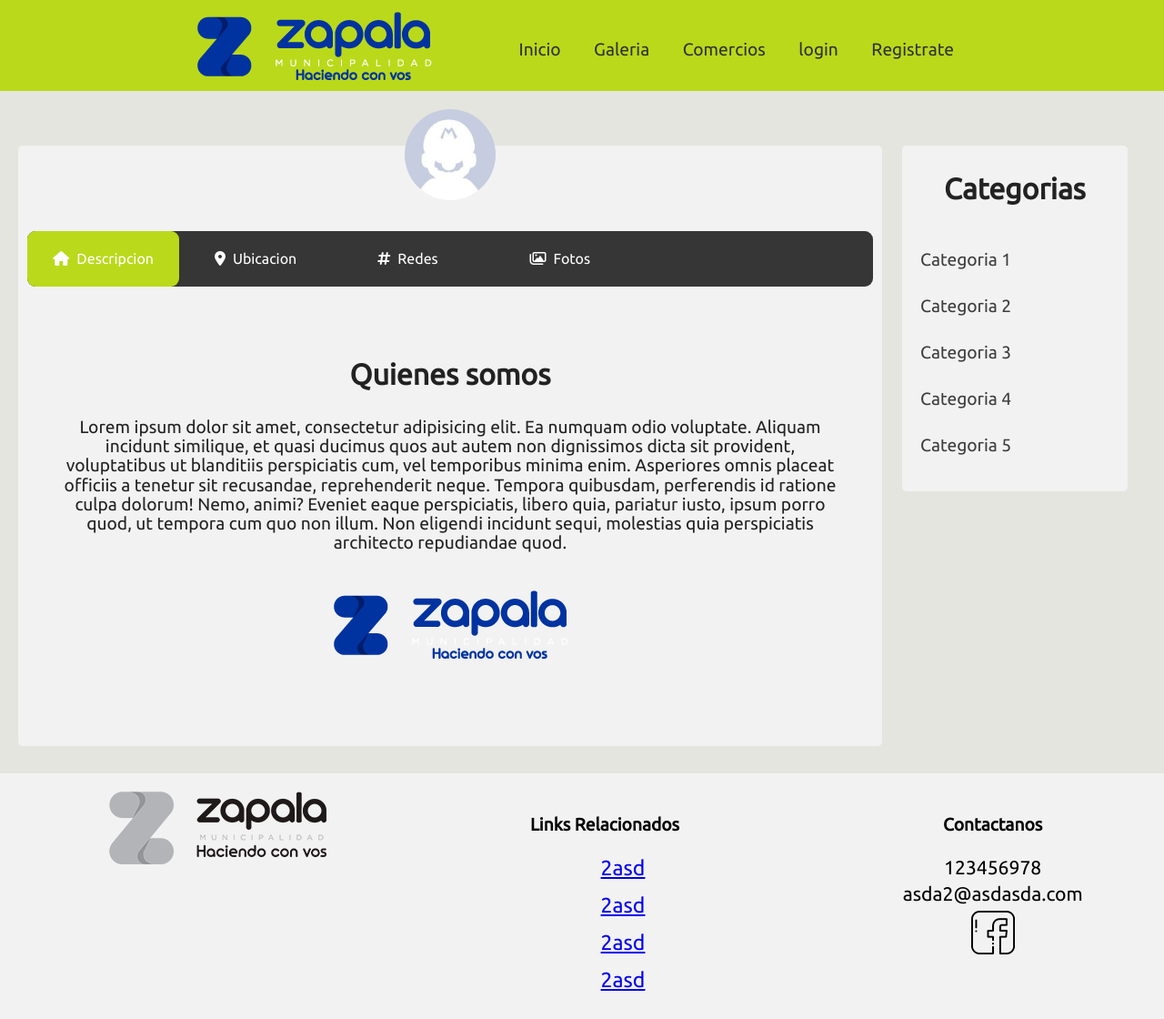
After one commit to DavidViillanueva/proyect_muni, a PHP site: page /comercio/perfil_comercio.php in a window 1280 px wide. The commit adds this page. Shown: the whole page at 91% size. Run offline with PHP 8.4, Linux system fonts and the light colour scheme; some libraries are stand-ins or nearby versions.

Commit message:
previo a cambiar el menu...de nuevo

```diff
--- a/CSS/estilos.css
+++ b/CSS/estilos.css
@@ -3,14 +3,17 @@
 body{
 	background-attachment: fixed;
 	color: #222222;
-	font-family: Arial, Helvetica, sans-serif;
 	font-size: 1.2rem;
 	line-height: 1.1em;
 	margin: 0;
 	background-color: #E4E5DF;
 	background-position: center;
+	font-family: 'Ubuntu', sans-serif;
+	position: absolute;
+	display: flex;
+	flex-direction: column;
+
 	width: 100%;
-
 }
 
 
@@ -25,8 +28,10 @@ p{
 
 
 
-.main{
-	padding-top: 9rem;
+main{
+	flex: 1;
+	padding-top: 60px;
+	padding-bottom: 30px;
 }
 
 /*select de la pagina de comercios.php*/
@@ -81,8 +86,9 @@ p{
     background:#f2f2f2;
     color:black;
     height: 300px;
-	position: relative;
 	text-align: center;
+	bottom: 0;
+	flex:1;
 }
 
 
--- a/CSS/style-menu.css
+++ b/CSS/style-menu.css
@@ -7,11 +7,10 @@ header{
 	background: #BAD91B;
 	color: #323131;
 	max-height: 100px;
-	position: fixed;
 	left: 0;
 	top: 0;
     right: 0;
-
+    flex: 1;
 }
 header a{
 	color: #323131;
@@ -40,9 +39,8 @@ header a{
 }
 
 .navegador ul li{
-	display: inline-block;
+    display: inline-block;
 }
-
 .navegador ul li a{
 	display: block;
 	padding: 0.6rem 1rem;
@@ -59,8 +57,7 @@ header a{
     visibility: hidden;
     padding: 1em;
     position: absolute;
-    top: 40px;
-    right: 20px;
+
 }
 .menu-open .hamburger{
     transform: rotate(45deg);
@@ -95,7 +92,7 @@ header a{
         width: 100%;
     }
     .contenedor .logo{
-        min-width: 370px;
+        min-width: 300px;
         margin-top: 20px;
         margin-left: 20px;
 		background: url(../img/Logo.png) top left no-repeat;
@@ -103,21 +100,24 @@ header a{
         height: 70px;
     }
     .navegador{
+        opacity: 0;
         margin-top: 10px;
-        left: 375px;
         flex: 1;
         text-align: center;
         visibility: hidden;
-        background: rgb(157, 199, 4);
+        background: rgba(157, 199, 4, 0.986);
         transition: all ease-in-out 500ms;
         position: relative;
         z-index: 1;
     }
     .navegador-open{
         visibility: visible;
-        transform: translateX(-375px);
+        transform: scale(1);
+        opacity: 1;
     }
     .navegador ul li{
+        text-transform: uppercase;
+        border-bottom: 1px solid #7070707e;
         display: block;
         width: 100%;
         padding-top: 10px;
@@ -125,10 +125,13 @@ header a{
     }
 
     .navegador ul li:last-child{
-        border-bottom: 1px solid#BAD91B;
+        border-bottom: 1px solid rgba(157, 199, 4, 0.986);
     }
 
     .menu-toggle{
         visibility: visible;
+        top: 30px;
+        right: 0px;
     }
+
 }
--- a/colores.txt
+++ b/colores.txt
@@ -2,4 +2,5 @@ verde = c2d500
 verde hover = b6ce00
 azul = 1664c1
 gris = eaeaea
+gris oscuro = f2f2f2
 negro = 3d3d3d
--- /dev/null
+++ b/comercio/css/style_comercio.css
@@ -0,0 +1,180 @@
+.profile{
+    margin-left: 20px;
+    margin-right: 20px;
+    flex-wrap: wrap;
+    height: auto;
+    text-align: center;
+}
+.cuerpo{
+    position: relative;
+    float: left;
+    background-color: #f2f2f2;
+    padding: 10px;
+    width: 75%;
+    border-radius: 5px;
+}
+.cuerpo .user{
+    text-align: center;
+}
+.icon-shop{
+    border-radius: 50%;
+    height: 100px;
+    width: 100px;
+    margin-top: -50px;
+}
+.socials{
+    display: flex;
+    flex-wrap: wrap;
+}
+.socials .face{
+    text-align: center;
+    flex:1;
+    padding-bottom: 40px;
+}
+.socials .mail{
+    text-align:center;
+    flex:1;
+    padding-bottom: 40px;
+}
+.socials .cel{
+    text-align: center;
+    flex:1;
+    padding-bottom: 40px;
+}
+.socials a{
+    text-decoration: none;
+
+}
+.socials .icon{
+    font-size: 35px;
+    color: #707070;
+}
+
+
+
+.wrap{
+	margin: 30px auto;
+}
+
+ul.tabs{
+    border-radius: 9px;
+	background: #363636;
+	list-style: none;
+    display: flex;
+    padding: 0px;
+}
+
+ul.tabs li{
+	width: 18%;
+}
+
+ul.tabs li a{
+	color: #fff;
+	text-decoration: none;
+	font-size: 16px;
+	text-align: center;
+
+	display: block;
+	padding: 20px 0px;
+}
+
+.Tabactive{
+    background: #BAD91B;
+    border-radius: 9px;
+}
+
+ul.tabs li a .tab-text{
+	margin-left: 8px;
+}
+
+.secciones{
+    width: 100%;
+}
+
+.secciones article{
+	padding: 30px;
+}
+
+
+aside{
+    background-color: #f2f2f2;
+    float: right;
+    margin-right: 20px;
+    width: 20%;
+    border-radius: 5px;
+}
+aside nav{
+    text-align: left;
+}
+aside nav ul{
+    list-style: none;
+    padding: 5px;
+}
+aside nav ul li:hover{
+    background-color: #a8a8a8;
+    cursor: pointer;
+}
+aside nav ul li{
+
+    border-radius: 5px;
+    padding-top: 15px;
+    padding-bottom: 15px;
+}
+aside nav ul li a{
+    text-decoration: none;
+    padding-left: 15px;
+    color: #3d3d3d;
+}
+
+@media screen and (max-width: 700px){
+    .profile{
+        display: inline-flex;
+    }
+    .cuerpo{
+        width: 100%;
+
+    }
+	ul.tabs li{
+		width: none;
+		flex-basis: 0;
+		flex-grow: 1;
+	}
+}
+
+@media screen and (max-width: 450px){
+    body{
+        width: unset;
+    }
+    .cuerpo{
+        width: 99%;
+    }
+	ul.tabs li a{
+		padding: 15px 0px;
+	}
+
+	ul.tabs li a .tab-text{
+		display: none;
+	}
+
+	.secciones article{
+		padding: 20px;
+    }
+
+    .socials .face{
+        text-align: left;
+    }
+    .socials .mail{
+        text-align: left;
+    }
+
+    .socials .cel{
+        text-align: left;
+    }
+
+    aside{
+        margin-top: 20px;
+        width: 100%;
+        margin-right: 0px;
+    }
+
+}
--- /dev/null
+++ b/comercio/javascript/menu_tabs.js
@@ -0,0 +1,15 @@
+$(document).ready(function(){
+	$('ul.tabs li a:first').addClass('Tabactive');
+	$('.secciones article').hide();
+	$('.secciones article:first').show();
+
+	$('ul.tabs li a').click(function(){
+		$('ul.tabs li a').removeClass('Tabactive');
+		$(this).addClass('Tabactive');
+		$('.secciones article').hide();
+
+		var activeTab = $(this).attr('href');
+		$(activeTab).show();
+		return false;
+	});
+});
--- /dev/null
+++ b/comercio/perfil_comercio.php
@@ -0,0 +1,170 @@
+<!doctype html>
+<html lang="es">
+<head>
+	<meta charset="utf-8">
+	<meta name="viewport" content="width=device-width, initial-scale=1">
+    <link rel="stylesheet" type="text/css" href="../CSS/estilos.css">
+    <link rel="stylesheet" type="text/css" href="../CSS/estilos_popup.css">
+    <link rel="stylesheet" type="text/css" href="../CSS/style-menu.css">
+    <link rel="stylesheet" type="text/css" href="css/style_comercio.css">
+
+	<link rel="icon" href="Logo.png" type="../img/text/png"/>
+
+
+
+	<link rel="stylesheet" href="https://use.fontawesome.com/releases/v5.5.0/css/all.css">
+	<link href="https://fonts.googleapis.com/css2?family=Ubuntu&display=swap" rel="stylesheet">
+	<script src="https://kit.fontawesome.com/5d5c86fd92.js" crossorigin="anonymous"></script>
+
+    <script src="https://code.jquery.com/jquery-3.2.1.min.js"></script>
+    <script src="javascript/menu_tabs.js"></script>
+
+	<link rel="icon" href="Logo.png" type="img/Logo.png"/>
+
+
+<title>Compra venta Zapala</title>
+
+
+</head>
+
+<body>
+	<header>
+        <div class="contenedor">
+            <div class="logo"></div>
+
+            <div id="menu-toggle" class="menu-toggle" onClick="cambiarClase()">
+                <div class="hamburger"></div>
+            </div>
+
+            <nav class="navegador" id="navegador">
+				<ul>
+					<li><a href="Indexs.php">Inicio</i> </menu-icon></a></li>
+					<li><a href="HTML/galeria.html">Galeria</a></li>
+					<li><a href="comercios.php">Comercios</a></li>
+					<li><a id="btn-abrir-popup" class="btn-abrir-popup" href="#">login</i></a></li>
+					<li><a href="registrarse.php">Registrate</a></li>
+				</ul>
+			</nav>
+		</div>
+	</header>
+	<script src="../javascript/menu.js"></script>
+
+
+    <main class="profile">
+		<div class="cuerpo">
+            <!-- imagen user -->
+            <div class="user">
+                <img class="icon-shop" src="../img/profile-default.jpg" alt="">
+            </div>
+            <!-- menu por tabs -->
+            <div class="wrap">
+                <ul class="tabs">
+                    <li><a href="#tab1"><span class="fa fa-home"></span><span class="tab-text">Descripcion</span></a></li>
+                    <li><a href="#tab2"><span><i class="fas fa-map-marker-alt"></i></span><span class="tab-text">Ubicacion</span></a></li>
+                    <li><a href="#tab3"><span><i class="fas fa-hashtag"></i></span><span class="tab-text">Redes</span></a></li>
+                    <li><a href="#tab4"><span><i class="far fa-images"></i></span><span class="tab-text">Fotos</span></a></li>
+                </ul>
+
+                <div class="secciones">
+                    <article id="tab1">
+                        <h1>Quienes somos</h1>
+                        <p>Lorem ipsum dolor sit amet, consectetur adipisicing elit. Ea numquam odio voluptate. Aliquam incidunt similique, et quasi ducimus quos aut autem non dignissimos dicta sit provident, voluptatibus ut blanditiis perspiciatis cum, vel temporibus minima enim. Asperiores omnis placeat officiis a tenetur sit recusandae, reprehenderit neque. Tempora quibusdam, perferendis id ratione culpa dolorum! Nemo, animi? Eveniet eaque perspiciatis, libero quia, pariatur iusto, ipsum porro quod, ut tempora cum quo non illum. Non eligendi incidunt sequi, molestias quia perspiciatis architecto repudiandae quod.</p>
+                        <img src="../img/logozapala.png" alt="">
+                    </article>
+                    <article id="tab2">
+                        <h1>Ubicanos</h1>
+                        <div class="mapa">
+                            <p>Lorem ipsum dolor sit amet consectetur adipisicing elit. Magni suscipit cupiditate quod ex omnis eius similique laborum dolorum? Mollitia magni repellendus expedita sequi tempore, harum blanditiis eos consequatur omnis quam.</p>
+                        </div>
+                    </article>
+                    <article id="tab3">
+                        <h1>Nuestras Redes</h1>
+                        <p>Lorem ipsum dolor sit amet consectetur adipisicing elit. Eum suscipit aliquam consequatur aspernatur, nulla sed veritatis natus omnis voluptate modi pariatur, error commodi consequuntur exercitationem obcaecati ex corporis facilis vel?</p>
+                        <div class="socials">
+                            <div class="face"><a href="#"><i class="fab fa-facebook icon"></i></a></div>
+                            <div class="mail"><a href="#"><i class="far fa-envelope icon"></i></a></div>
+                            <div class="cel"><a href="#"><i class="fab fa-whatsapp icon"></i>2942-123456</a></div>
+                        </div>
+                    </article>
+                    <article id="tab4">
+                        <h1>Galeria</h1>
+                        <p>Lorem ipsum dolor sit amet consectetur adipisicing elit. Autem ratione minus dolorem delectus, beatae aliquid deleniti amet, ut itaque alias harum veniam eveniet atque? Ut non culpa quidem itaque facere.</p>
+                        <div class="imagen">
+                            <img src="../img/logozapala.png" alt="">
+                        </div>
+                    </article>
+                </div>
+	        </div>
+        </div>
+
+        <aside>
+            <h1>Categorias</h1>
+            <nav class="categorias" id="navegador">
+				<ul>
+					<li><a href="#">Categoria 1</a></li>
+					<li><a href="#">Categoria 2</a></li>
+					<li><a href="#">Categoria 3</a></li>
+					<li><a href="#">Categoria 4</a></li>
+					<li><a href="#">Categoria 5</a></li>
+				</ul>
+			</nav>
+        </aside>
+	</main>
+
+
+
+	<!-- login popup -->
+	<div class="overlay" id="overlay">
+		<div class="popup" id="popup">
+			<a href="#" id="btn-cerrar-popup" class="btn-cerrar-popup"><i class="fas fa-times"></i></a>
+			<h3>Ingresa</h3>
+			<form action="PHP/control_login/control_ingreso.php">
+				<div class="contenedor-inputs">
+					<label for="usuario">Nombre de Usuario:</label>
+					<input type="text" name="usuario" id="usuario"  required>
+
+
+					<label for="password">Contraseña:</label>
+					<input type="password" name="pass" id="pass"  required>
+
+
+					<input type="submit" class="btn-submit" value="Ingresar">
+
+					<a href="">¿Ha olvidado su contraseña?</a><br>
+					<a href="login/registro_cliente.php" >Registrarse</a>
+				</div>
+			</form>
+		</div>
+	</div>
+
+	<script src="../javascript/popup.js"></script>
+
+    <!-- footer -->
+	<div class="footer">
+        <div class="content">
+            <div class="logo">
+                <img class="logo2" src="../img/logo-gris.png">
+            </div>
+
+            <div class="links">
+                <h4>Links Relacionados</h4>
+                <ul>
+                    <li><a href="#">2asd</a></li>
+                    <li><a href="#">2asd</a></li>
+                    <li><a href="#">2asd</a></li>
+                    <li><a href="#">2asd</a></li>
+                </ul>
+            </div>
+
+            <div class="contact">
+                <h4>Contactanos</h4>
+                <span>123456978</span>
+                <span>asda2@asdasda.com</span>
+                <a href="#"><img src="img/facebook-1.png" alt=""></a>
+            </div>
+
+        </div>
+	</div>
+
+</body>
+</html>
```
Also changed, not shown: Indexs.php (+5 -4 lines), plantilla.html (+23 -12 lines), user/profile.php (deleted, +0 -60 lines), img/profile-default.jpg (added), javascript/menu.js (line endings or trailing spaces).
